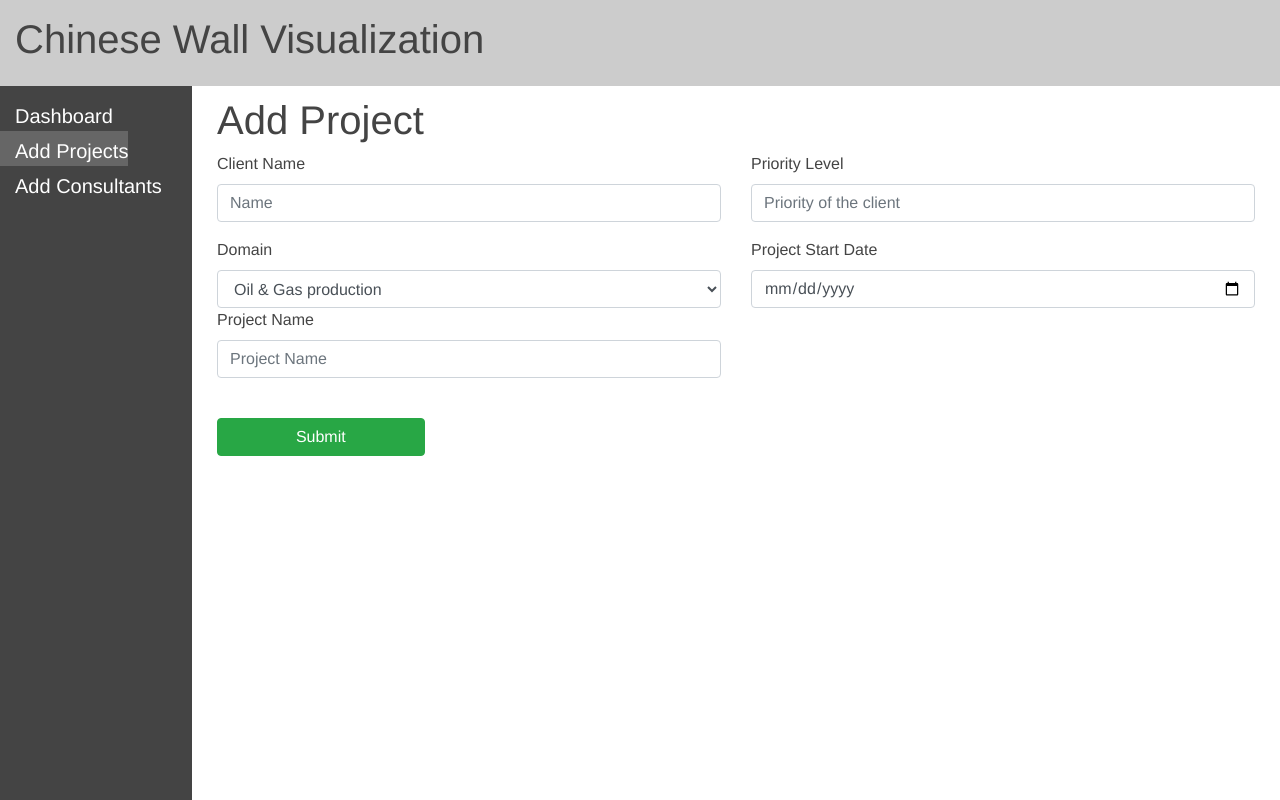
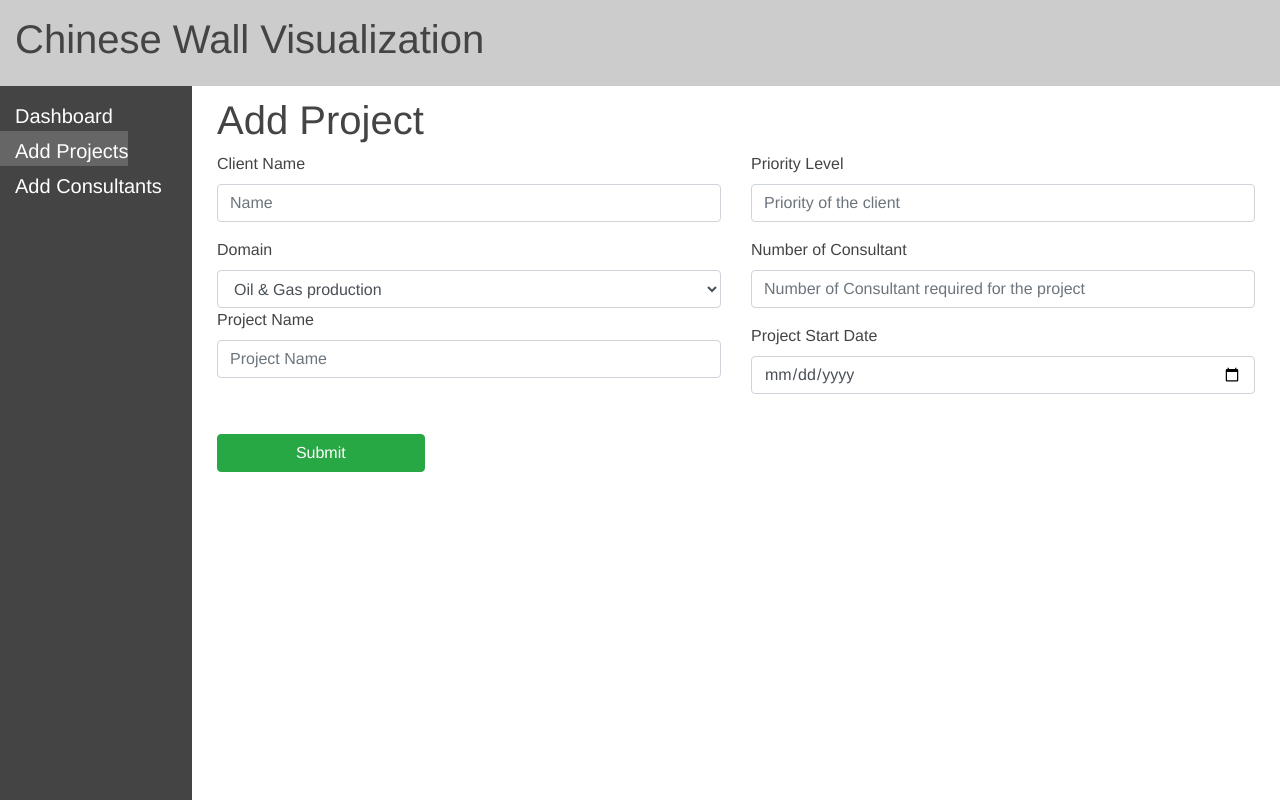
Before and after one commit to PrajwalG12121998/ChineseWallVisualization, a PHP site: page /addProject.php in a window 1280 px wide. Run offline with PHP 8.4, Linux system fonts and the light colour scheme.

Commit message:
somechanges in addProject

```diff
--- a/addProject.php
+++ b/addProject.php
@@ -75,6 +75,10 @@
       <input type="number" class="form-control" id="priorityLevel" name="priorityLevel" placeholder="Priority of the client" required>
     </div>
     <div class="form-group">
+      <label for="numOfConsultant">Number of Consultant</label>
+      <input type="number" class="form-control" id="numOfConsultant" name="numOfConsultant" placeholder="Number of Consultant required for the project" required>
+    </div>
+    <div class="form-group">
       <label for="startDate">Project Start Date</label>
       <input type="date" class="form-control" id="startDate" name="startDate" placeholder="Start Date of Project" required>
     </div>
@@ -103,7 +107,7 @@
        $projectName = mysqli_escape_string($db,$_POST['projectName']);
        $priorityLevel = mysqli_escape_string($db,$_POST['priorityLevel']);
        $startDate = mysqli_escape_string($db,$_POST['startDate']);
-
+       $numOfConsultant = mysqli_escape_string($db,$_POST['numOfConsultant']);
        //echo "<script type='text/javascript'>alert('$startDate');</script>";
 
 
@@ -113,7 +117,7 @@
 
 
 
-          $query = "INSERT into projects (client_name,client_domain,project_name,priority_level,project_startDate) VALUES ('$clientName','$clientDomain','$projectName','$priorityLevel','$startDate')";
+          $query = "INSERT into projects (client_name,client_domain,project_name,priority_level,project_startDate,consultantNo) VALUES ('$clientName','$clientDomain','$projectName','$priorityLevel','$startDate','$numOfConsultant')";
 
           if(mysqli_query($db,$query)){
               echo "<script type='text/javascript'>alert('success');</script>";
--- a/dashboard.php
+++ b/dashboard.php
@@ -376,7 +376,7 @@
 		$query = "SELECT consultant_id FROM projectConsultant
 			  INNER JOIN projects ON projectConsultant.project_id = projects.project_id
 			  WHERE datediff(curdate(),projectConsultant.end_date)<365 and
-			  client_domain='$clientDomain'";
+			  client_domain='$cDomain'";
 			$result = mysqli_query($db,$query);
 
 			while($row = mysqli_fetch_array($result)){
```
